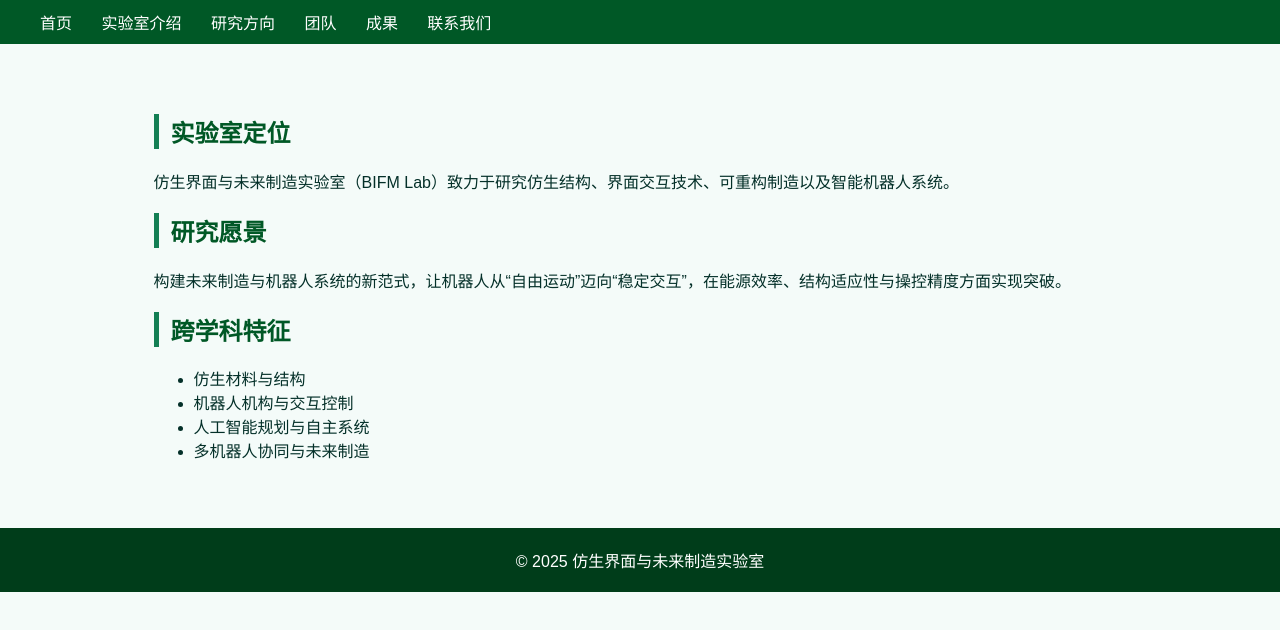
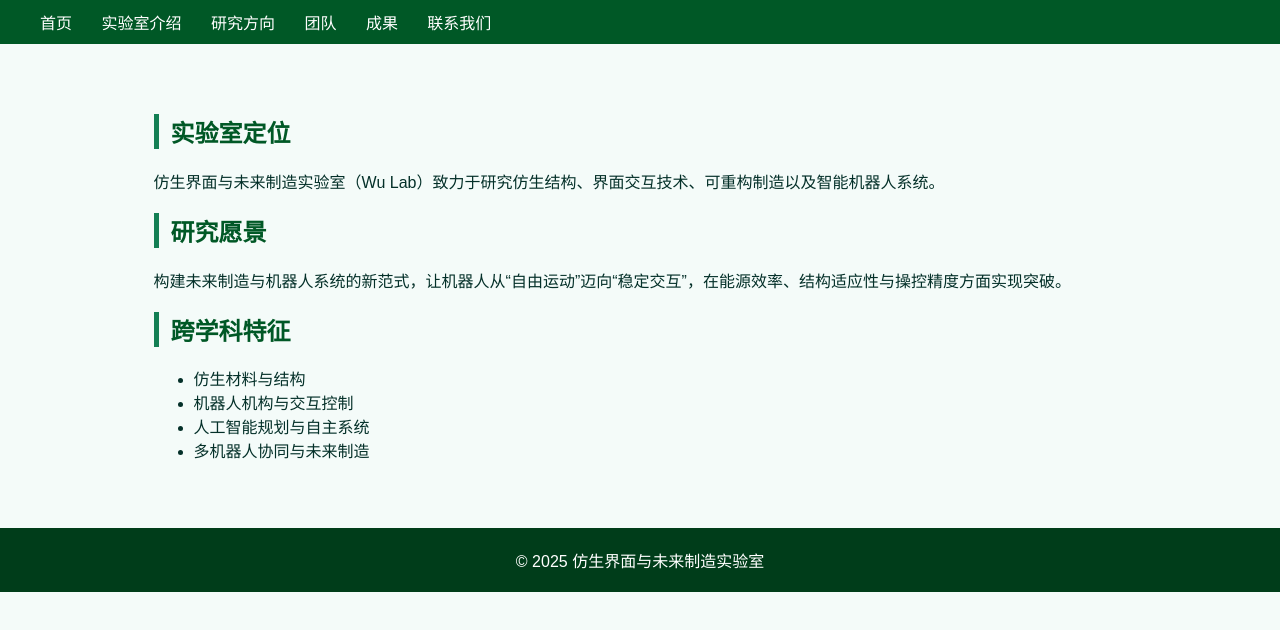
Before and after one commit to testuser-1997/testuser-1997.github.io, a plain HTML site: page about.html in a window 1280 px wide. Shown: the part 80-710 px from the top of the page. Drawn offline with Linux system fonts and the light colour scheme.

Commit message:
更新实验室名称为 Wu Lab，以保持一致性

```diff
--- a/about.html
+++ b/about.html
@@ -2,7 +2,7 @@
 <html lang="zh">
 <head>
     <meta charset="UTF-8">
-    <title>实验室介绍 | BIFM Lab</title>
+    <title>实验室介绍 | Wu Lab</title>
     <link rel="stylesheet" href="style.css">
 </head>
 <body>
@@ -20,7 +20,7 @@
 <section>
     <h2>实验室定位</h2>
     <p>
-        仿生界面与未来制造实验室（BIFM Lab）致力于研究仿生结构、界面交互技术、可重构制造以及智能机器人系统。
+        仿生界面与未来制造实验室（Wu Lab）致力于研究仿生结构、界面交互技术、可重构制造以及智能机器人系统。
     </p>
 
     <h2>研究愿景</h2>
```
Also changed, not shown: index.html (+1 -1 lines).
